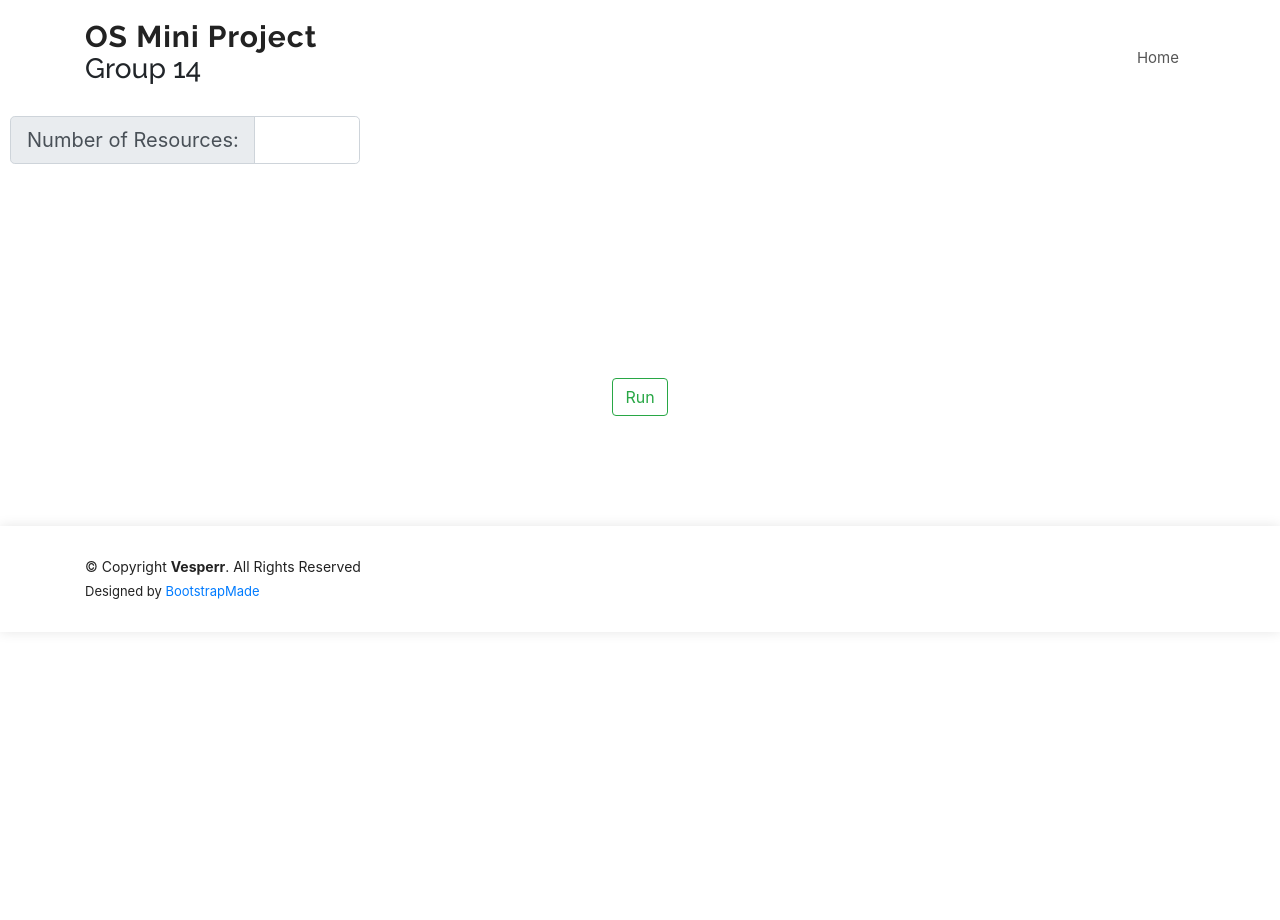
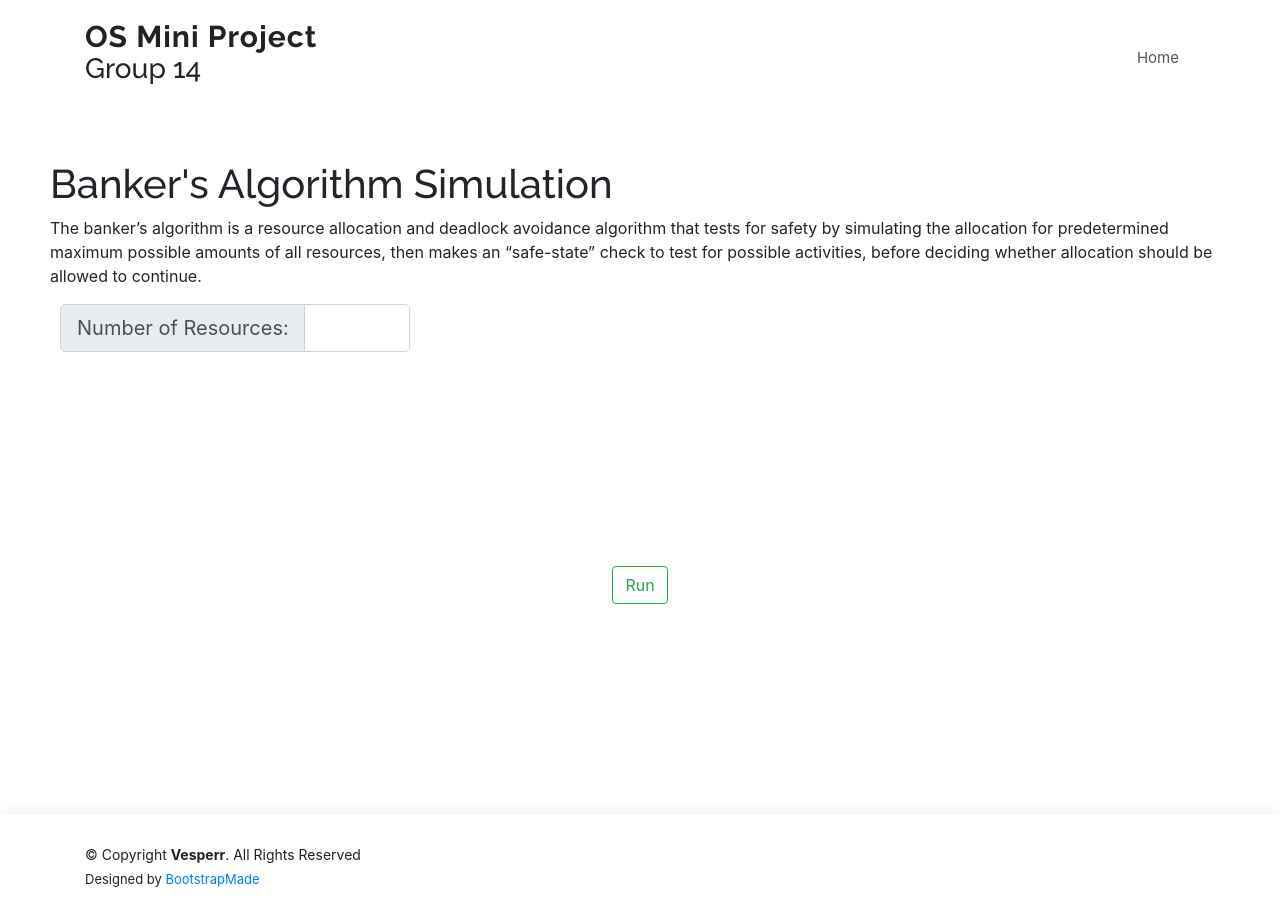
Before and after one commit to dibyam1101/os-simulator-2022, a plain HTML site: page modules/deadlock/bankers.html in a window 1280 px wide. Before the commit the page ends 800 px from the top, so only its background shows below. Drawn offline with nearby package versions, Linux system fonts and the light colour scheme.

Commit message:
Added descriptions
Co-authored-by: VIKAS KESHAVAMURTHY BHAT <vikaskeshavamurthybhat.201cs266@nitk.edu.in>

```diff
--- a/modules/deadlock/bankers.html
+++ b/modules/deadlock/bankers.html
@@ -632,7 +632,7 @@
   <main id="main">
 
     <!-- ======= Breadcrumbs Section ======= -->
-    <section class="inner-page" style="padding: 150px 150p;">
+    <section class="inner-page" style="padding: 150px 150p; margin: 100px 50px;">
 
 
       <div>
@@ -644,7 +644,11 @@
           <input  id = "totalres" onkeyup="addInitialRes()" type="text">
            <button class="btn btn-primary btn-success" style ="float:right;margin-right:20px;" onclick="clear_data()"  >Clear Data</button>
         </div> -->
-
+      <p >
+        The banker’s algorithm is a resource allocation and deadlock avoidance algorithm that tests for safety by
+        simulating the allocation for predetermined maximum possible amounts of all resources, then makes an “safe-state”
+        check to test for possible activities, before deciding whether allocation should be allowed to continue.
+      </p>
       <div class="input-group input-group-lg" style="width: 350px; margin-left: 10px;padding-bottom: 20px">
         <div class="input-group-prepend">
           <span class="input-group-text" id="inputGroup-sizing-lg">Number of Resources:</span>
```
Also changed, not shown: modules/memory-management/mft-next-fit.html (+4 -0 lines).
